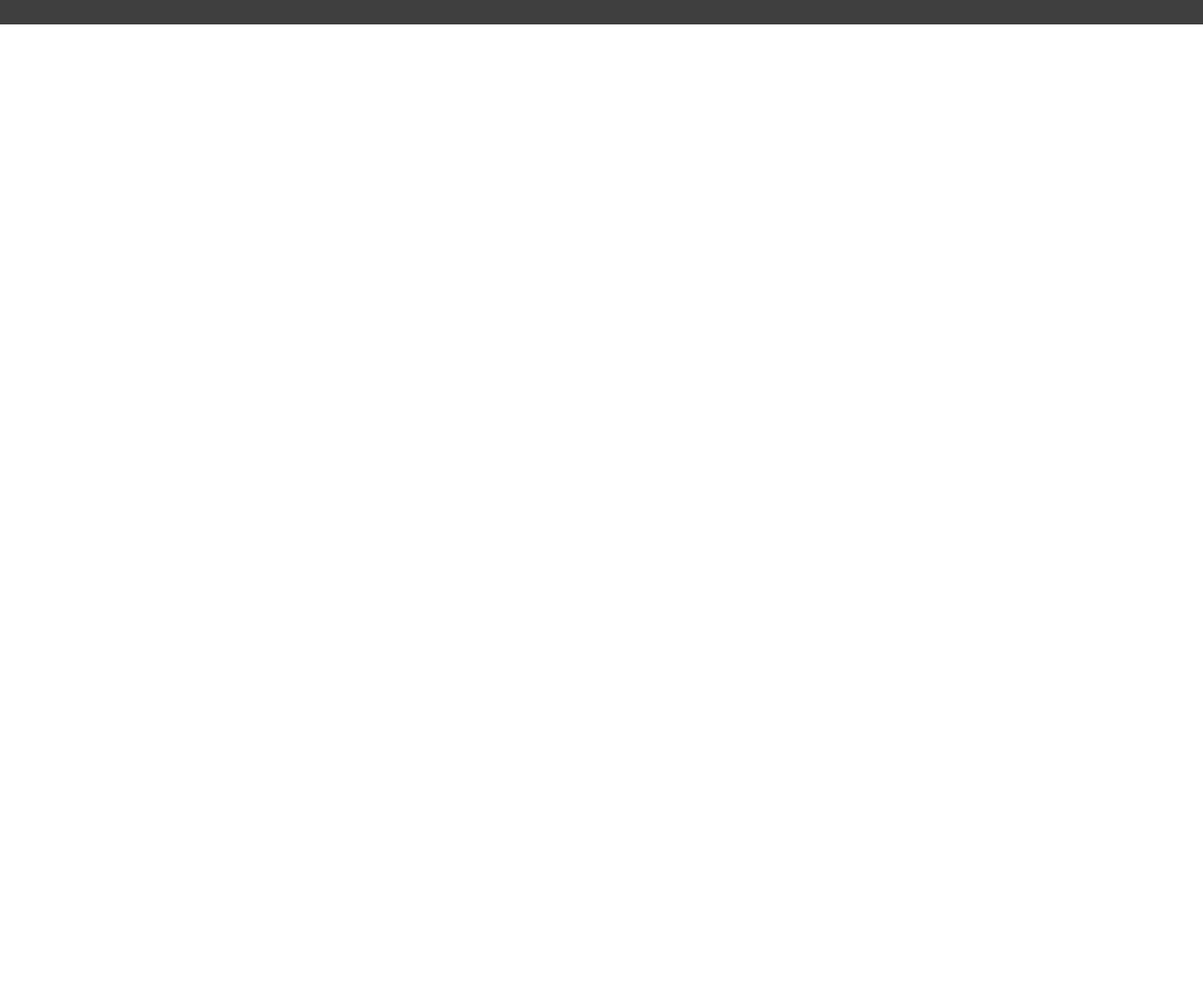
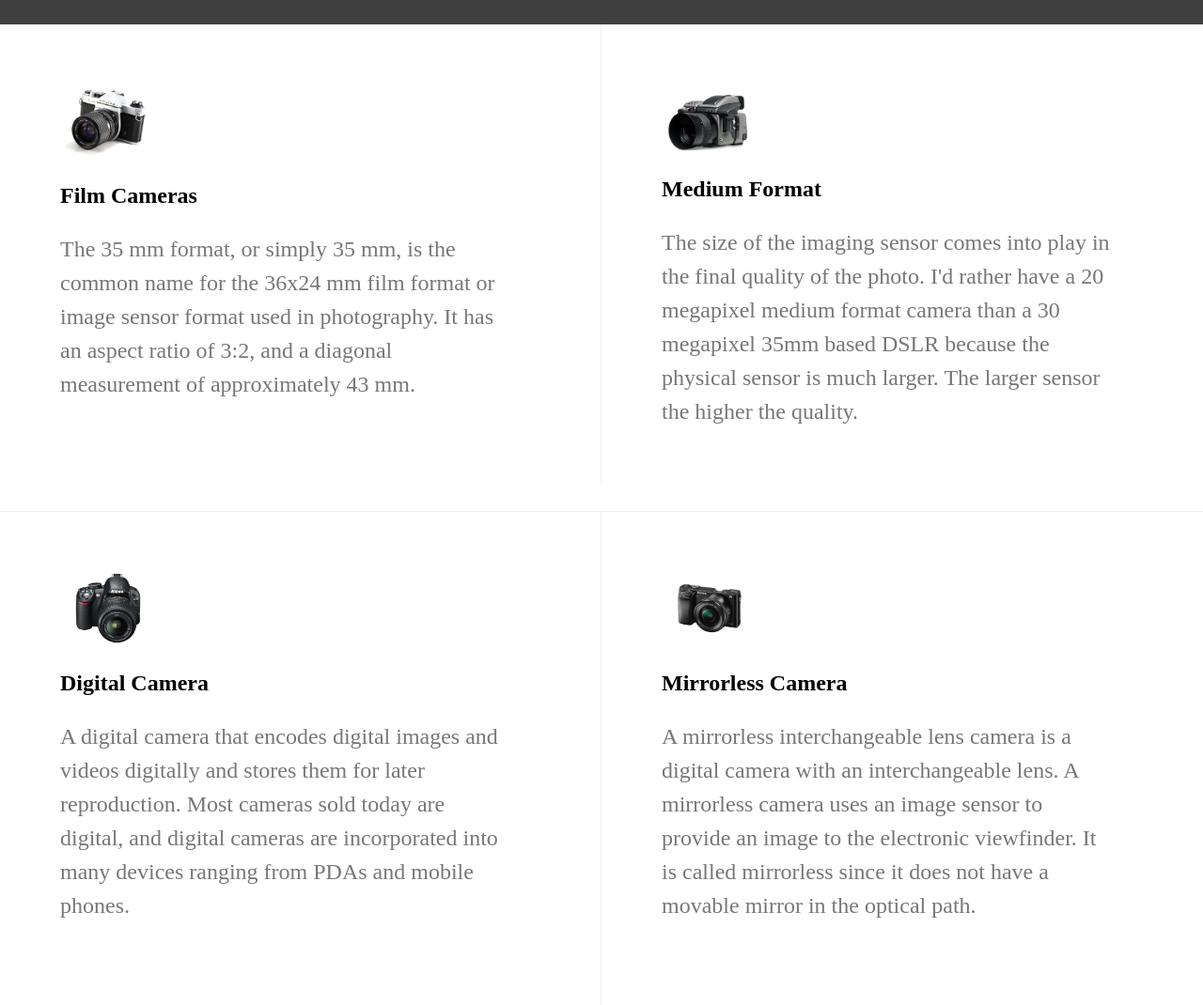
Before and after one commit to lawgotcode/central-camera, a plain HTML site: page index.html in a window 1280 px wide. Shown: the part 500-1570 px from the top of the page at 94% size. Before the commit the page ends 800 px from the top, so only its background shows below. Drawn offline with nearby package versions, Linux system fonts and the light colour scheme; grey boxes are pictures that could not be loaded.

Commit message:
added a new feature

```diff
--- a/index.html
+++ b/index.html
@@ -35,6 +35,50 @@
       </div>
     </header>
 
+    <div class="cf">
+
+    <div class="fl-m fl-l w-50-m w-50-l br b--light-gray">
+      <div class="pa3 pa4-m pa5-l">
+        <img class="w-20" src="filmcam1.jpg">
+        <h3 class="f3">Film Cameras</h3>
+        <p class="mid gray f3 lh-copy measure-narrow">
+          The 35 mm format, or simply 35 mm, is the common name for the 36x24 mm film format or image sensor format used in photography. It has an aspect ratio of 3:2, and a diagonal measurement of approximately 43 mm.
+        </p>
+      </div>
+    </div>
+
+    <div class="fl-m fl-l w-50-m w-50-l">
+      <div class="pa3 pa4-m pa5-l">
+        <img class="w-20" src="filmcam4.jpg">
+        <h3 class="f3">Medium Format</h3>
+        <p class="mid gray f3 lh-copy measure-narrow">
+          The size of the imaging sensor comes into play in the final quality of the photo. I'd rather have a 20 megapixel medium format camera than a 30 megapixel 35mm based DSLR because the physical sensor is much larger. The larger sensor the higher the quality.
+        </p>
+      </div>
+    </div>
+  </div>
+
+  <div class="cf bt b--light-gray">
+    <div class="fl-m fl-l w-50-m w-50-l br b--light-gray">
+      <div class="pa3 pa4-m pa5-l">
+        <img class="w-20" src="nikon1.jpg">
+        <h3 class="f3">Digital Camera</h3>
+        <p class="mid gray f3 lh-copy measure-narrow">
+          A digital camera that encodes digital images and videos digitally and stores them for later reproduction. Most cameras sold today are digital, and digital cameras are incorporated into many devices ranging from PDAs and mobile phones.
+        </p>
+      </div>
+    </div>
+
+    <div class="fl-m fl-l w-50-m w-50-l">
+      <div class="pa3 pa4-m pa5-l">
+        <img class="w-20" src="mirror1.jpg">
+        <h3 class="f3">Mirrorless Camera</h3>
+        <p class="mid gray f3 lh-copy measure-narrow">
+          A mirrorless interchangeable lens camera is a digital camera with an interchangeable lens. A mirrorless camera uses an image sensor to provide an image to the electronic viewfinder. It is called mirrorless since it does not have a movable mirror in the optical path.
+        </p>
+      </div>
+    </div>
+  </div>
 
 
 
```
Also changed, not shown: filmcam1.jpg (added), filmcam2.jpg (added), filmcam3.jpg (added), filmcam4.jpg (added), logoblack.png (added), mirror1.jpg (added), nikon1.jpg (added).
